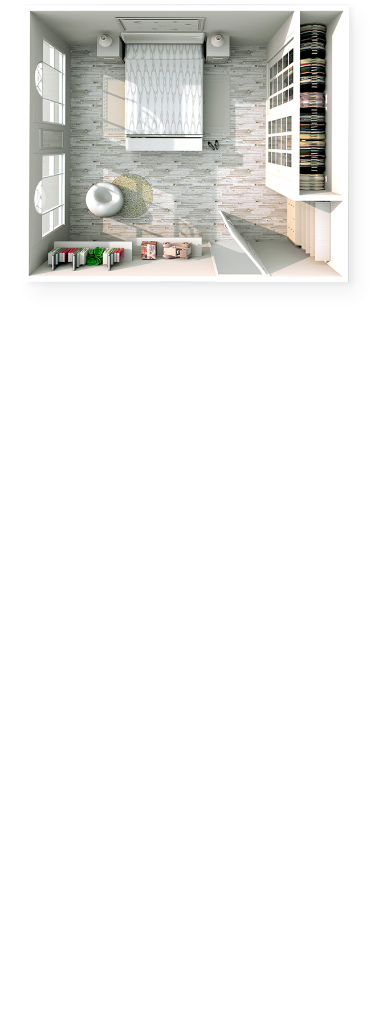
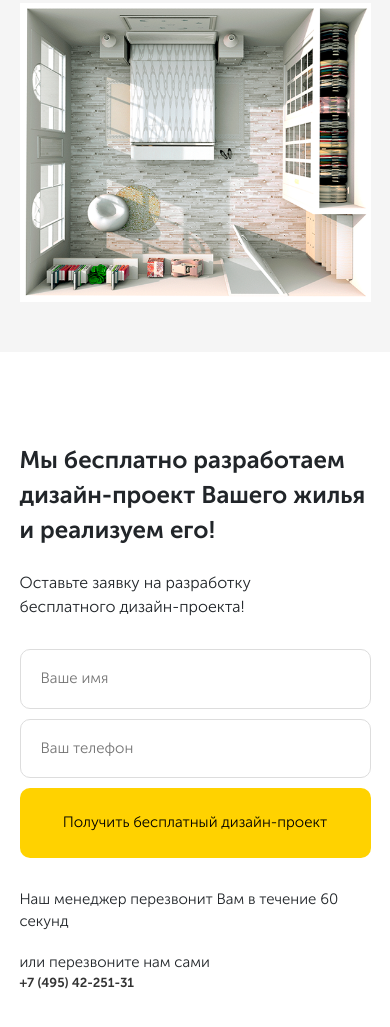
Before and after one commit to JimmyTaurus/JimmyTaurus.github.io, a plain HTML site: page index.html in a window 390 px wide. Shown: the part 479-1506 px from the top of the page. Before the commit the page ends 844 px from the top, so only its background shows below. Drawn offline with nearby package versions, Linux system fonts and the light colour scheme.

Commit message:
сверстан блок с предложением по дизайну, добавлены эффекты при наверении, сделан адаптив для первых двух секций

```diff
--- a/index.html
+++ b/index.html
@@ -74,7 +74,7 @@
                 </div>
                 <!-- /.hero-text -->
                 <div class="hero-img">
-                    <img src="img/header_img.png" alt="">
+                    <img class="hero-img__image" src="img/header_image.png" alt="">
                 </div>
                 <!-- /.hero-img -->
             </div>
@@ -83,6 +83,42 @@
         <!-- /.conteiner -->
     </section>
     <!-- /.hero -->
+
+<section class="offer section">
+    <div class="conteiner">
+       <div class="offer-block">
+        <h2 class="section-title offer__title">
+            Мы бесплатно разработаем
+            дизайн-проект Вашего жилья
+            и реализуем его!
+        </h2>
+        <span class="section-subtitle offer__subtitle">
+            Оставьте заявку на разработку
+            бесплатного дизайн-проекта!
+        </span>
+        <form action="" class="form offer__form">
+            <input type="text" class="input offer__input" placeholder="Ваше имя">
+            <input type="tel" class="input offer__input" placeholder="Ваш телефон">
+            <button class="button offer__button">
+                Получить бесплатный дизайн-проект
+            </button>
+        </form>
+       <div class="section-recall offer__recall">
+        <span class="offer__60">
+            Наш менеджер перезвонит Вам в течение 60 секунд
+        </span>
+        <div class="offer__about">
+            <span class="offer__text">или перезвоните нам сами
+                </span>
+            <a href="tel:+7(495)42-251-31" class="offer__phone">
+                +7 (495) 42-251-31
+            </a>
+       </div>
+        </div>
+
+       </div>
+    </div>
+</section>
 </main>
 </body>
 </html>
--- a/sass/_colors.sass
+++ b/sass/_colors.sass
@@ -1,2 +1,4 @@
 $main-color: #ffd200
 $text-color: #333333
+$secondary-color: #f5f5f5
+$border-input: #dddddd
--- a/sass/_interface.sass
+++ b/sass/_interface.sass
@@ -1,3 +1,5 @@
+*
+    box-sizing: border-box
 body
     +reg
 img
@@ -20,3 +22,21 @@ img
     background-color: $main-color
     border: none
     padding: 18px 30px
+    &:hover
+        background-color: lighten($main-color , 10%)
+        cursor: pointer
+.section
+    padding: 90px 0
+    &-title
+        +bold
+        font-size: 24px
+        line-height: 35px
+    &-subtitle
+        display: block
+        font-size: 16px
+
+.input
+    border: 1px solid $border-input
+    padding: 20px
+    font-size: 15px
+    border-radius: 10px
--- a/sass/blocks/_hero.sass
+++ b/sass/blocks/_hero.sass
@@ -1,5 +1,6 @@
 .hero
     padding: 50px 0px
+    background-color:  $secondary-color
     &-block
         display: flex
     &-text
@@ -10,11 +11,11 @@
             +bold
             font-size: 38px
             line-height: 55px
-            margin-bottom: 20px
+            margin-bottom: 40px
         &__subtitle
             display: inline-block
             font-size: 18px
-            margin-bottom: 50px
+            margin-bottom: 60px
     &-list
         margin: 0
         padding: 0
@@ -22,6 +23,8 @@
             display: flex
             align-items: center
             margin-bottom: 25px
+            &:last-child
+                margin-bottom: 0px
         &__img
             width: 40px
             height: 40px
@@ -50,7 +53,7 @@
                 text-align: center
                 font-size: 16px
                 margin-bottom: 28px
-                margin-left: 20pxs
+                margin-left: 0px
         &-list
             max-width: 95%
             &__item
--- /dev/null
+++ b/sass/blocks/_offer.sass
@@ -0,0 +1,85 @@
+.offer
+    background: url('../img/offer-img.png') no-repeat
+    background-position: center right
+    background-size: contain
+    position: relative
+    &::before
+        content: ''
+        width: 50%
+        height: 100%
+        position: absolute
+        top: 0
+        left: 0
+        background-color: #fff
+    &-block
+        position: relative
+        width: 50%
+        padding-right: 90px
+    &__title
+        max-width: 361px
+        margin-bottom: 24px
+    &__subtitle
+        max-width: 250px
+        margin-bottom: 30px
+    &__input
+        margin-bottom: 30px
+        width: 230px
+        &:first-child
+            margin-right: 10px
+    &__button
+        width: 100%
+        min-height: 70px
+    &__recall
+        margin-top: 30px
+        display: flex
+        justify-content: space-between
+    &__text
+        font-size: 15px
+    &__about
+        display: flex
+        flex-direction: column
+        width: 50%
+        margin-left: 70px
+    &__60
+        font-size: 15px
+        width: 50%
+    &__phone
+        color: $text-color
+        +bold
+        text-decoration: none
+
+@media ( max-width: 1200px)
+    .offer
+        background-size: cover
+        &__input
+            width: 100%
+            margin-bottom: 10px
+        &__button
+            font-size: 15px
+        &__about
+            margin-left: 15px
+        &__text
+            font-size: 12px
+        &__60
+            font-size: 12px
+        &__phone
+            font-size: 13px
+
+@media ( max-width: 768px)
+    .offer
+        background: #fff
+        &-block
+            width: 100%
+            padding-right: 0
+        &__recall
+            flex-direction: column
+        &__text
+            font-size: 15px
+            width: 100%
+            margin-top: 18px
+        &__about
+            margin-left: 0px
+            width: 100%
+        &__60
+            width: 100%
+            font-size: 15px
--- a/sass/style.sass
+++ b/sass/style.sass
@@ -3,4 +3,5 @@
 @import 'interface'
 @import 'blocks/_navbar'
 // стили для главного экрана
-@import 'blocks/_hero'
+@import 'blocks/hero'
+@import 'blocks/offer'
```
Also changed, not shown: css/style.css, img/offer-img.png (added), 1 other file.
